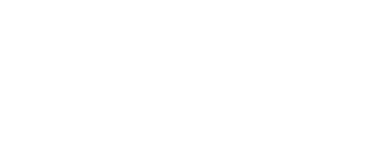
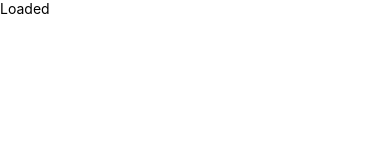
Before and after one commit to BorisPerkovic/Ecommerce-ReactNative, a React Native app: screen / in a window 390 px wide. Shown: the top 160 px of the page. Built offline with nearby package versions, Linux system fonts and the light colour scheme.

Commit message:
Created launch icon and splash screen, feature not finished

```diff
--- a/App.tsx
+++ b/App.tsx
@@ -1,10 +1,17 @@
-import React from 'react';
-import {SafeAreaView, StyleSheet} from 'react-native';
+import React, {useEffect, useState} from 'react';
+import {SafeAreaView, Text} from 'react-native';
+import SplashScreen from 'react-native-splash-screen';
 
 const App = () => {
-  return <SafeAreaView />;
+  useEffect(() => {
+    SplashScreen.hide();
+  }, []);
+
+  return (
+    <SafeAreaView>
+      <Text>Loaded</Text>
+    </SafeAreaView>
+  );
 };
 
-const styles = StyleSheet.create({});
-
 export default App;
--- a/package.json
+++ b/package.json
@@ -11,7 +11,8 @@
   },
   "dependencies": {
     "react": "17.0.2",
-    "react-native": "0.67.2"
+    "react-native": "0.67.2",
+    "react-native-splash-screen": "^3.3.0"
   },
   "devDependencies": {
     "@babel/core": "^7.12.9",
```
Also changed, not shown: 20 other files (tests, documents, lock files or other folders).
